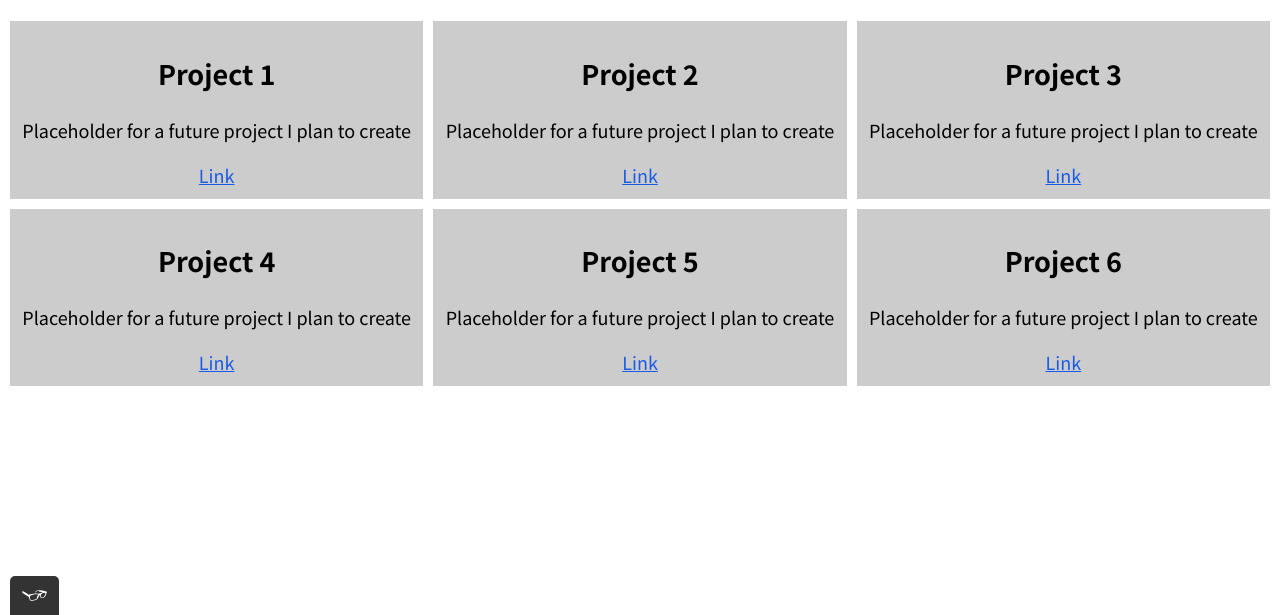
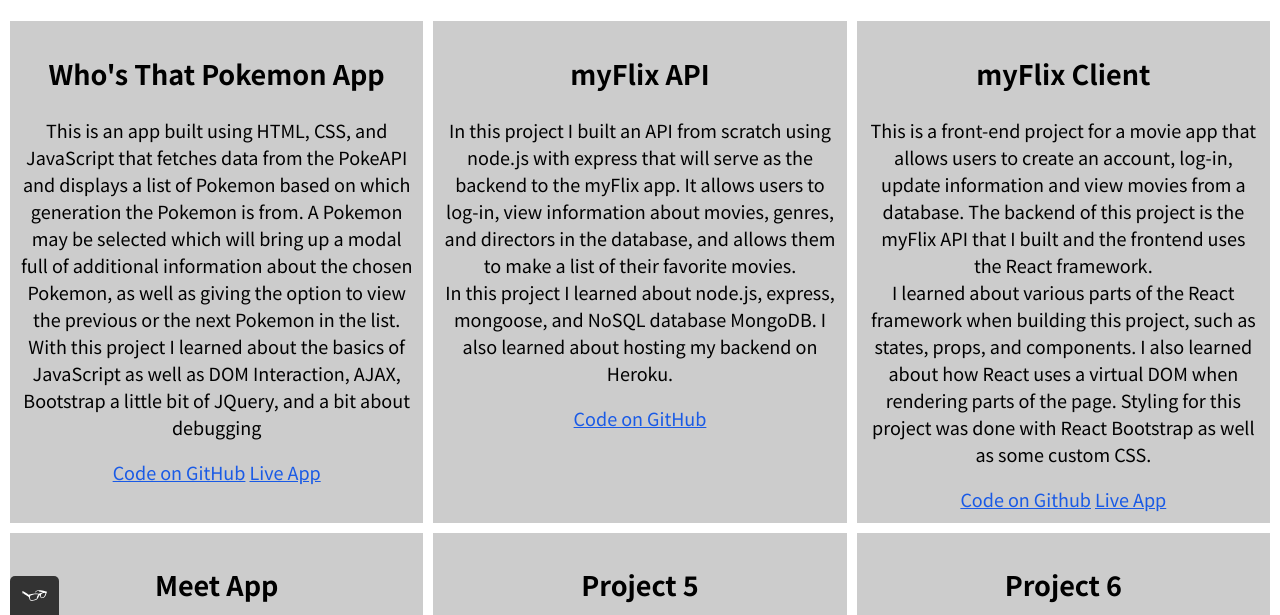
Before and after one commit to Boundforearth/My-Portfolio-Website, a plain HTML site: page work.html in a window 1280 px wide. Shown: the part 185-800 px from the top of the page. Drawn offline with Linux system fonts and the light colour scheme.

Commit message:
Update work.html

```diff
--- a/work.html
+++ b/work.html
@@ -38,24 +38,45 @@
       <div class="grid">
         <!--grids go in the grid class-->
         <div class="grid__item">
-          <h2>Project 1</h2>
-          <p>Placeholder for a future project I plan to create</p>
-          <a href="#">Link</a>
+          <h2>Who's That Pokemon App</h2>
+          <p>This is an app built using HTML, CSS, and JavaScript that fetches data from the PokeAPI and displays a list of Pokemon based on which generation the Pokemon is from.
+            A Pokemon may be selected which will bring up a modal full of additional information about the chosen Pokemon, as well as giving the option
+            to view the previous or the next Pokemon in the list. <br>
+            With this project I learned about the basics of JavaScript as well as DOM Interaction, AJAX, Bootstrap a little bit of JQuery, and a bit about debugging
+          </p>
+          <a href="https://github.com/Boundforearth/Who-is-that-Pokemon">Code on GitHub</a>
+          <a href="https://boundforearth.github.io/Who-is-that-Pokemon/">Live App</a>
         </div>
         <div class="grid__item">
-          <h2>Project 2</h2>
-          <p>Placeholder for a future project I plan to create</p>
-          <a href="#">Link</a>
+          <h2>myFlix API</h2>
+          <p>In this project I built an API from scratch using node.js with express that will serve as the backend to the myFlix app.
+            It allows users to log-in, view information about movies, genres, and directors in the database, and allows them to make a list of their favorite movies. <br>
+            In this project I learned about node.js, express, mongoose, and NoSQL database MongoDB. I also learned about hosting my backend on Heroku.
+          </p>
+          <a href="https://github.com/Boundforearth/movie_api">Code on GitHub</a>
         </div>
         <div class="grid__item">
-          <h2>Project 3</h2>
-          <p>Placeholder for a future project I plan to create</p>
-          <a href="#">Link</a>
+          <h2>myFlix Client</h2>
+          <p>This is a front-end project for a movie app that allows users to create an account, log-in, update information and view movies from a database.
+            The backend of this project is the myFlix API that I built and the frontend uses the React framework. <br>
+            I learned about various parts of the React framework when building this project, such as states, props, and components.  I also learned about
+            how React uses a virtual DOM when rendering parts of the page.  Styling for this project was done with React Bootstrap as well as some custom CSS.
+          </p>
+          <a href="https://github.com/Boundforearth/myFlix-client">Code on Github</a>
+          <a href="https://james-myflix.netlify.app/">Live App</a>
         </div>
         <div class="grid__item">
-          <h2>Project 4</h2>
-          <p>Placeholder for a future project I plan to create</p>
-          <a href="#">Link</a>
+          <h2>Meet App</h2>
+          <p>This is Progressive Web App that loads data from an external API, Google Calendars in this case, and loads a list of events.
+            The events listed can be filtered based on location and the number of events viewed at a given time can be adjusted by the user.
+            Charts at the top of the page will adjust to show information based on the events currently listed. <br>
+
+            Building this app took me through the process of setting up serverless using Amazon Web Services (AWS)
+            and how to make data on in the app available to users when they have no Internet access.  This was built in the React framework and
+            uses CSS for styling.  Charts were created using the Recharts library.
+          </p>
+          <a href="https://github.com/Boundforearth/meet">Code on Github</a>
+          <a href="https://boundforearth.github.io/meet/">Live App</a>
         </div>
         <div class="grid__item">
           <h2>Project 5</h2>
```
